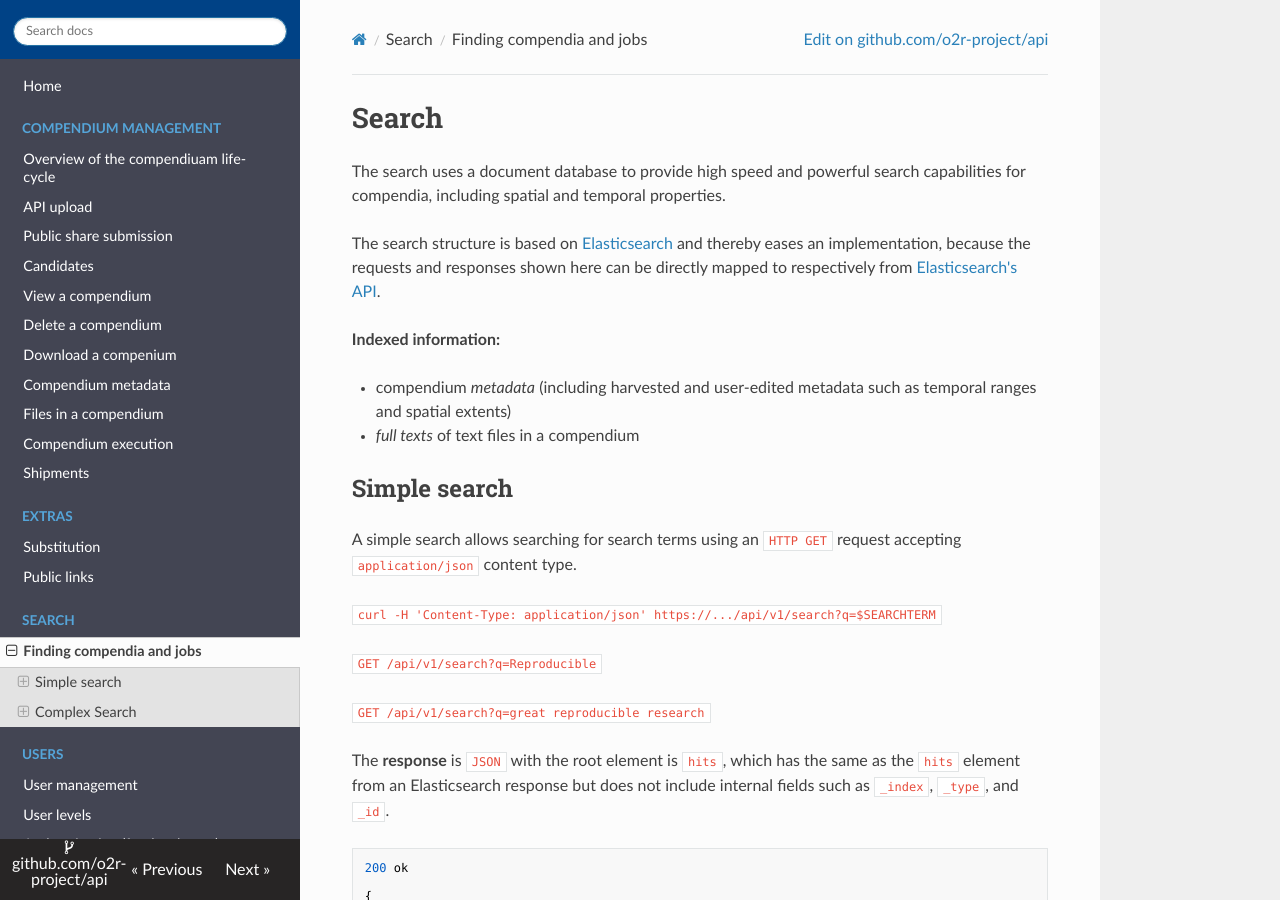
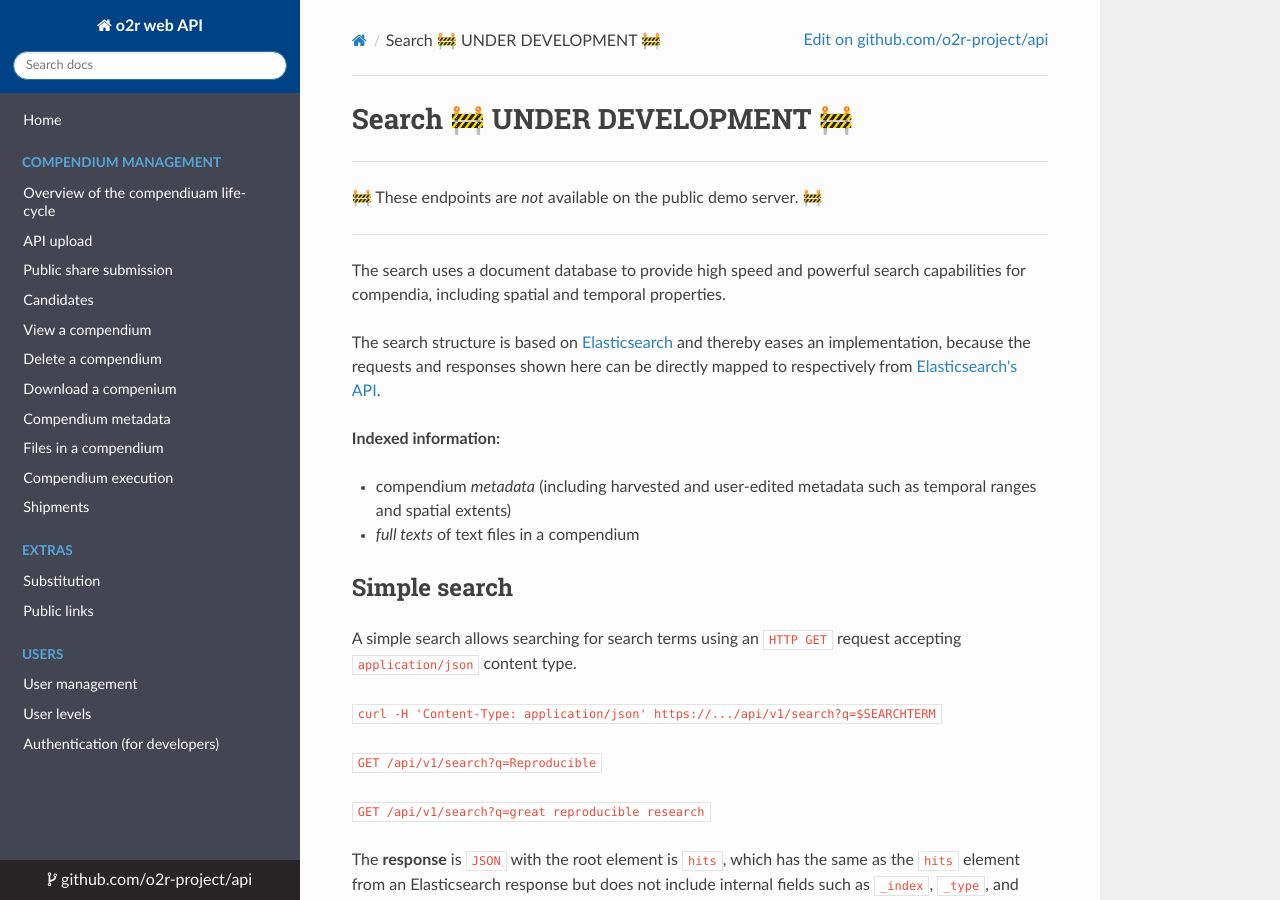
Before and after one commit to o2r-project/api, an MkDocs documentation site: the page built from docs/search.md, in a window 1280 px wide and 900 px high. Built offline with MkDocs 1.6.1, drawn with Linux system fonts in a browser that asks for light colours; nearby versions of some CDN libraries.

Commit message:
remove Search from navigation and add under construction note

```diff
--- a/docs/search.md
+++ b/docs/search.md
@@ -1,4 +1,10 @@
-# Search
+# Search 🚧 UNDER DEVELOPMENT 🚧
+
+------
+
+🚧 These endpoints are _not_ available on the public demo server. 🚧
+
+------
 
 The search uses a document database to provide high speed and powerful search capabilities for compendia, including spatial and temporal properties.
 
--- a/mkdocs.yml
+++ b/mkdocs.yml
@@ -19,8 +19,8 @@
   - Extras:
     - Substitution: 'compendium/substitute.md'
     - Public links: 'compendium/link.md'
-  - Search:
-    - Finding compendia and jobs: 'search.md'
+  #- Search:
+  #  - Finding compendia and jobs: 'search.md'
   - Users:
     - User management: 'user/user.md'
     - User levels: 'user/levels.md'
```
